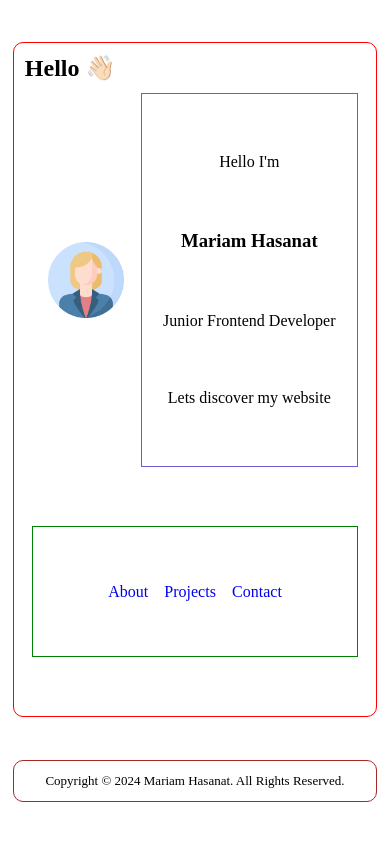
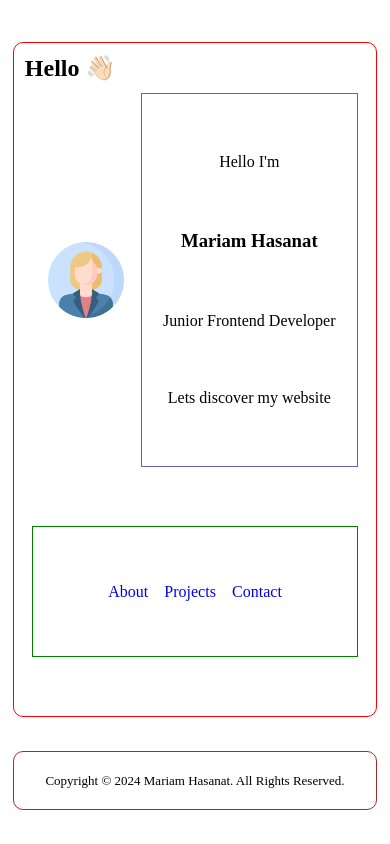
Before and after one commit to MariamHasanat/Personal-Blog, a plain HTML site: page index.html in a window 390 px wide. Drawn offline with Linux system fonts and the light colour scheme.

Commit message:
style: footer in index - using media query

```diff
--- a/index.html
+++ b/index.html
@@ -6,6 +6,40 @@
     <meta name="viewport" content="width=device-width, initial-scale=1.0">
     <link rel="stylesheet" href="./static/style.css">
     <title>Personal Blog</title>
+    <style>
+        @media(max-width: 426px) {
+
+            /* Footer Style */
+            .footer {
+                padding: 3%;
+                border: 1px solid brown;
+                border-radius: 10px;
+                display: flex;
+                justify-content: center;
+                align-items: center;
+                font-size: small;
+                height: 7vh;
+                width: 100%;
+            }
+
+        }
+
+        @media(max-width: 768px) {
+
+            /* Footer Style */
+            .footer {
+                padding: 3%;
+                border: 1px solid brown;
+                border-radius: 10px;
+                display: flex;
+                justify-content: center;
+                align-items: center;
+                font-size: small;
+                height: 7vh;
+                width: 100%;
+            }
+        }
+    </style>
 </head>
 
 <body class="home-container">
@@ -28,8 +62,8 @@
         </section>
     </article>
 
-    <!-- Add Footer Section -->
-    <footer id="footer" class="footer">
+     <!-- Add Footer Section -->
+     <footer id="footer" class="footer">
         <p>Copyright © 2024 Mariam Hasanat. All Rights Reserved.</p>
     </footer>
 </body>
```
